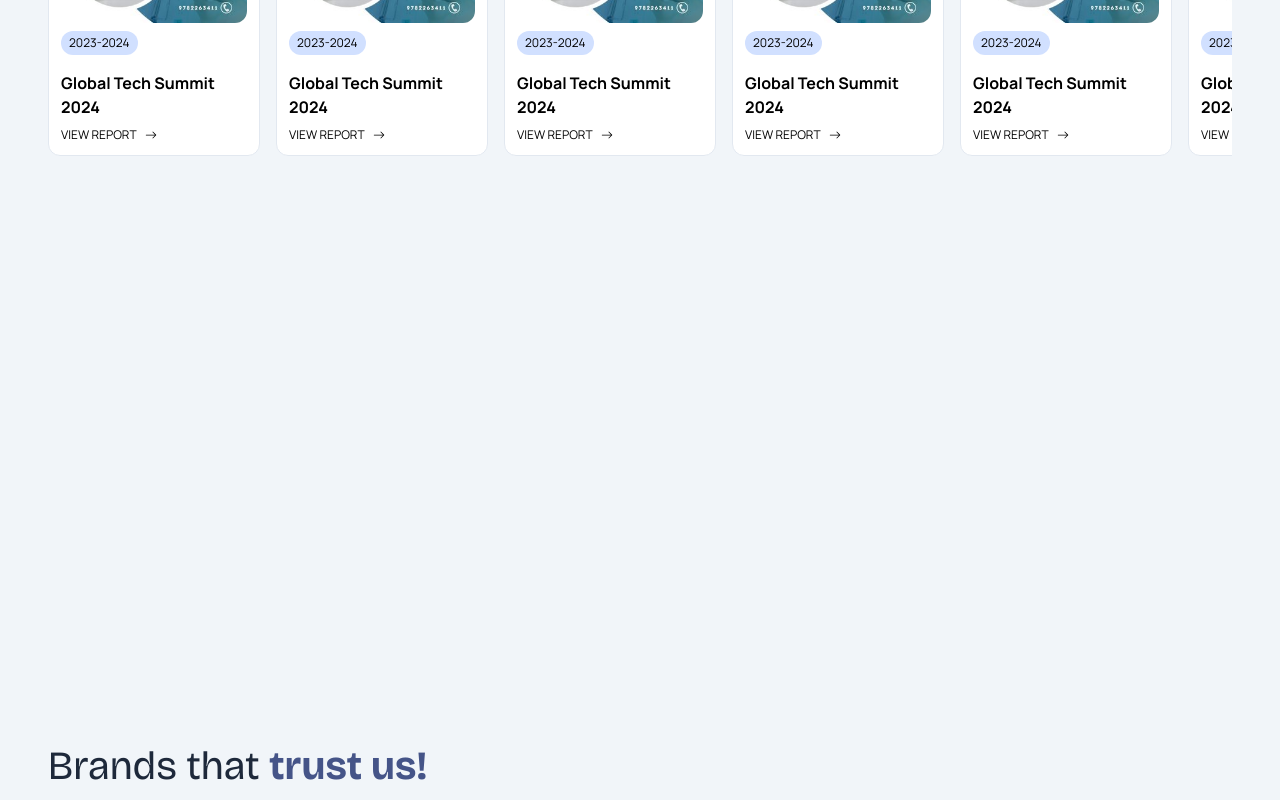
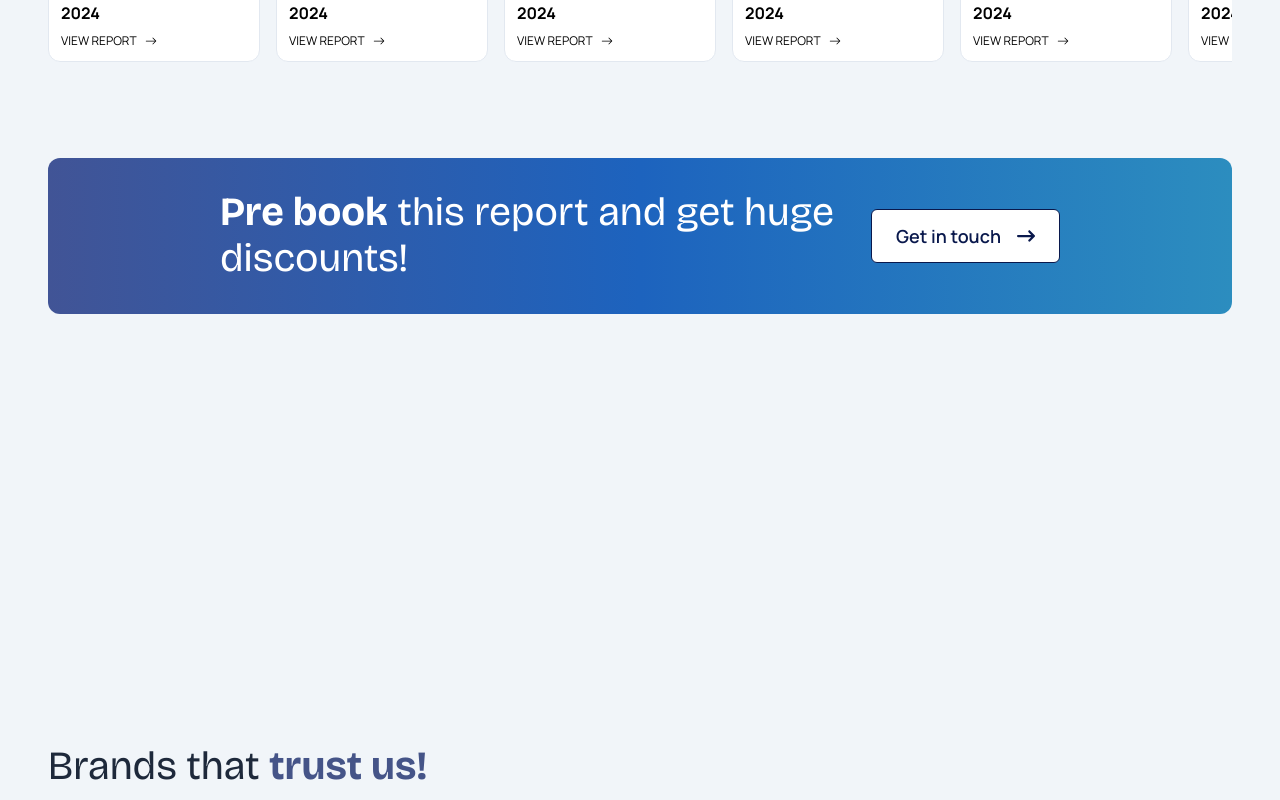
Before and after one commit to Anuragtech02/uds-vps, a Next.js app: page / in a window 1280 px wide. Shown: the part 1440-2240 px from the top of the page. Built offline with nearby package versions, Linux system fonts and the light colour scheme.

Commit message:
missing cta latest research

```diff
--- a/src/components/Home/LatestResearch.tsx
+++ b/src/components/Home/LatestResearch.tsx
@@ -1,8 +1,10 @@
 'use client';
 import ResearchCard from '../ResearchCard';
 import sampleImage from '@/assets/img/sampleResearch.png';
+import { FaArrowRightLong } from 'react-icons/fa6';
 // @ts-ignore
 import Slider from 'react-slick';
+import Button from '../commons/Button';
 
 const sampleData = [
    {
@@ -81,6 +83,23 @@
                   ))}
                </Slider>
             </div>
+            <div className='h-8'></div>
+            <div className='rounded-xl bg-gradient-to-r from-[#415496] via-[#1D63BE] to-[#2C8DBF] p-8 text-white'>
+               <div className='mx-auto flex w-3/4 items-center gap-6'>
+                  <h2 className='text-white'>
+                     <span className='text-white'>Pre book</span> this report
+                     and get huge discounts!
+                  </h2>
+                  <Button
+                     size='large'
+                     variant='light'
+                     className='shrink-0 grow-0'
+                     icon={<FaArrowRightLong />}
+                  >
+                     Get in touch
+                  </Button>
+               </div>
+            </div>
          </div>
       </section>
    );
```
